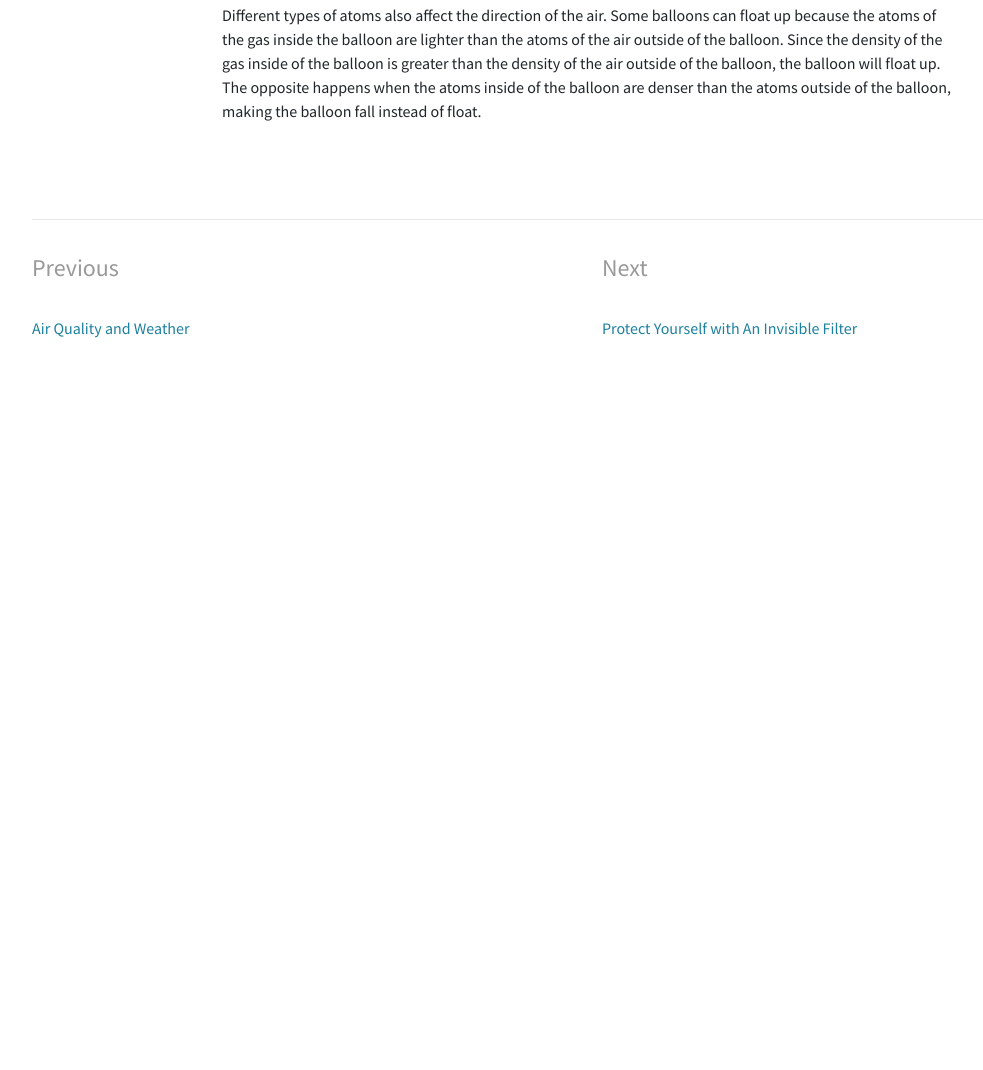
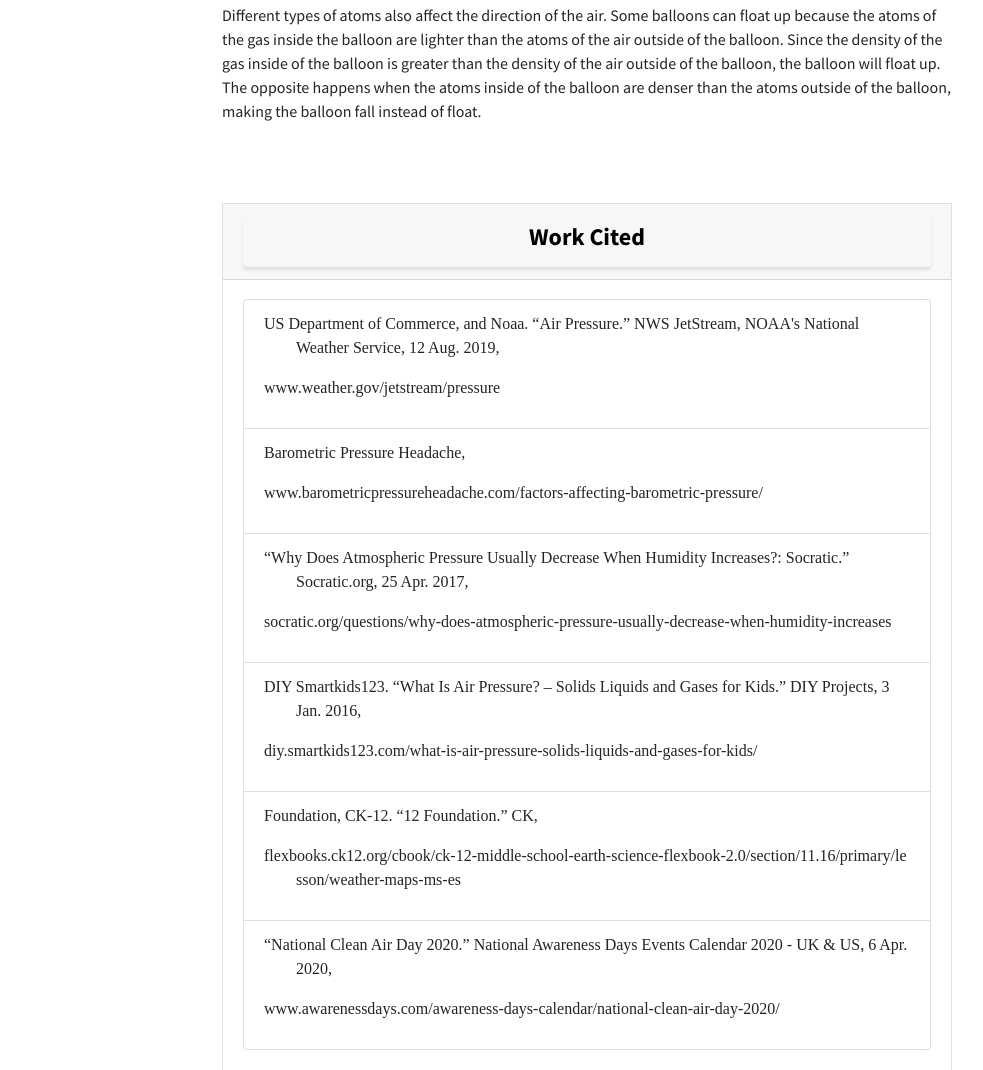
Before and after one commit to lydiay3590/periodical-2020, a website: page article/how-does-air-travel.html in a window 1280 px wide. Shown: the part 2077-3147 px from the top of the page, without its empty margins (53-1036 px from the left). Before the commit the page ends 2417 px from the top, so only its background shows below. Drawn offline with Linux system fonts and the light colour scheme.

Commit message:
update jianfeng article citation

```diff
--- a/article/how-does-air-travel.html
+++ b/article/how-does-air-travel.html
@@ -84,6 +84,46 @@
           </article>
         </div>
 
+        <div class="accordion work-cited" id="accordionExample">
+          <div class="card">
+            <div class="card-header" id="headingOne">
+              <button class="btn btn-link btn-block text-center" style="text-decoration: none; color: black;" type="button" data-toggle="collapse" data-target="#collapseOne" aria-expanded="true" aria-controls="collapseOne">
+                <h4>Work Cited</h4>
+              </button>
+            </div>
+            <div id="collapseOne" class="collapse show" aria-labelledby="headingOne" data-parent="#accordionExample">
+              <div class="card-body">
+                <ul class="list-group">
+                  <li class="list-group-item">
+                    <p class="cite-description">US Department of Commerce, and Noaa. “Air Pressure.” NWS JetStream, NOAA's National Weather Service, 12 Aug. 2019,</p>
+                    <p class="cite-link">www.weather.gov/jetstream/pressure</p>
+                  </li>
+                  <li class="list-group-item">
+                    <p class="cite-description">Barometric Pressure Headache,</p>
+                    <p class="cite-link">www.barometricpressureheadache.com/factors-affecting-barometric-pressure/</p>
+                  </li>
+                  <li class="list-group-item">
+                    <p class="cite-description">“Why Does Atmospheric Pressure Usually Decrease When Humidity Increases?: Socratic.” Socratic.org, 25 Apr. 2017,</p>
+                    <p class="cite-link">socratic.org/questions/why-does-atmospheric-pressure-usually-decrease-when-humidity-increases</p>
+                  </li>
+                  <li class="list-group-item">
+                    <p class="cite-description">DIY Smartkids123. “What Is Air Pressure? – Solids Liquids and Gases for Kids.” DIY Projects, 3 Jan. 2016,</p>
+                    <p class="cite-link">diy.smartkids123.com/what-is-air-pressure-solids-liquids-and-gases-for-kids/</p>
+                  </li>
+                  <li class="list-group-item">
+                    <p class="cite-description">Foundation, CK-12. “12 Foundation.” CK,</p>
+                    <p class="cite-link">flexbooks.ck12.org/cbook/ck-12-middle-school-earth-science-flexbook-2.0/section/11.16/primary/lesson/weather-maps-ms-es</p>
+                  </li>
+                  <li class="list-group-item">
+                    <p class="cite-description">“National Clean Air Day 2020.” National Awareness Days Events Calendar 2020 - UK & US, 6 Apr. 2020,</p>
+                    <p class="cite-link">www.awarenessdays.com/awareness-days-calendar/national-clean-air-day-2020/</p>
+                  </li>
+                </ul>
+              </div>
+            </div>
+          </div>
+        </div>
+
 
       </div>
     </div>
```
